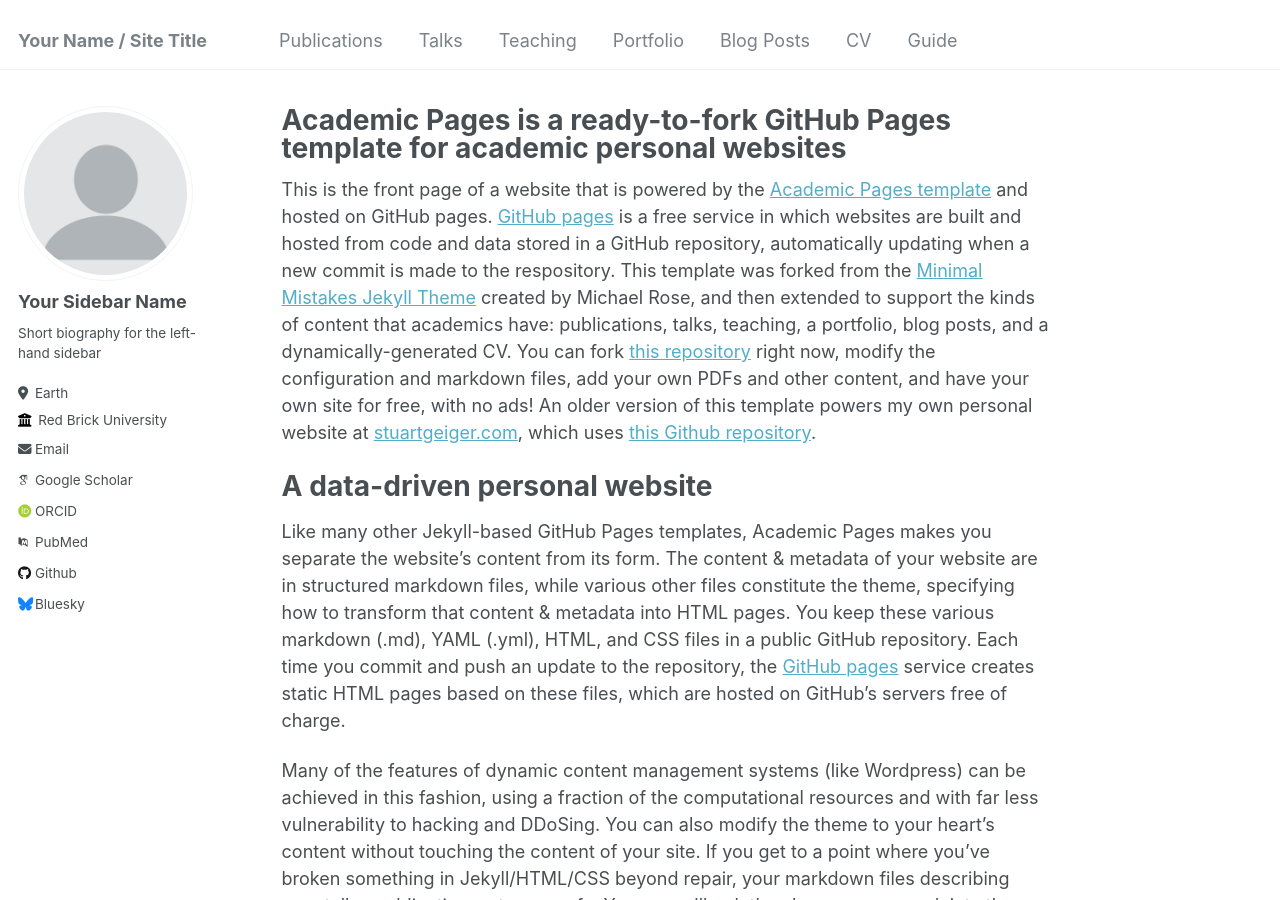
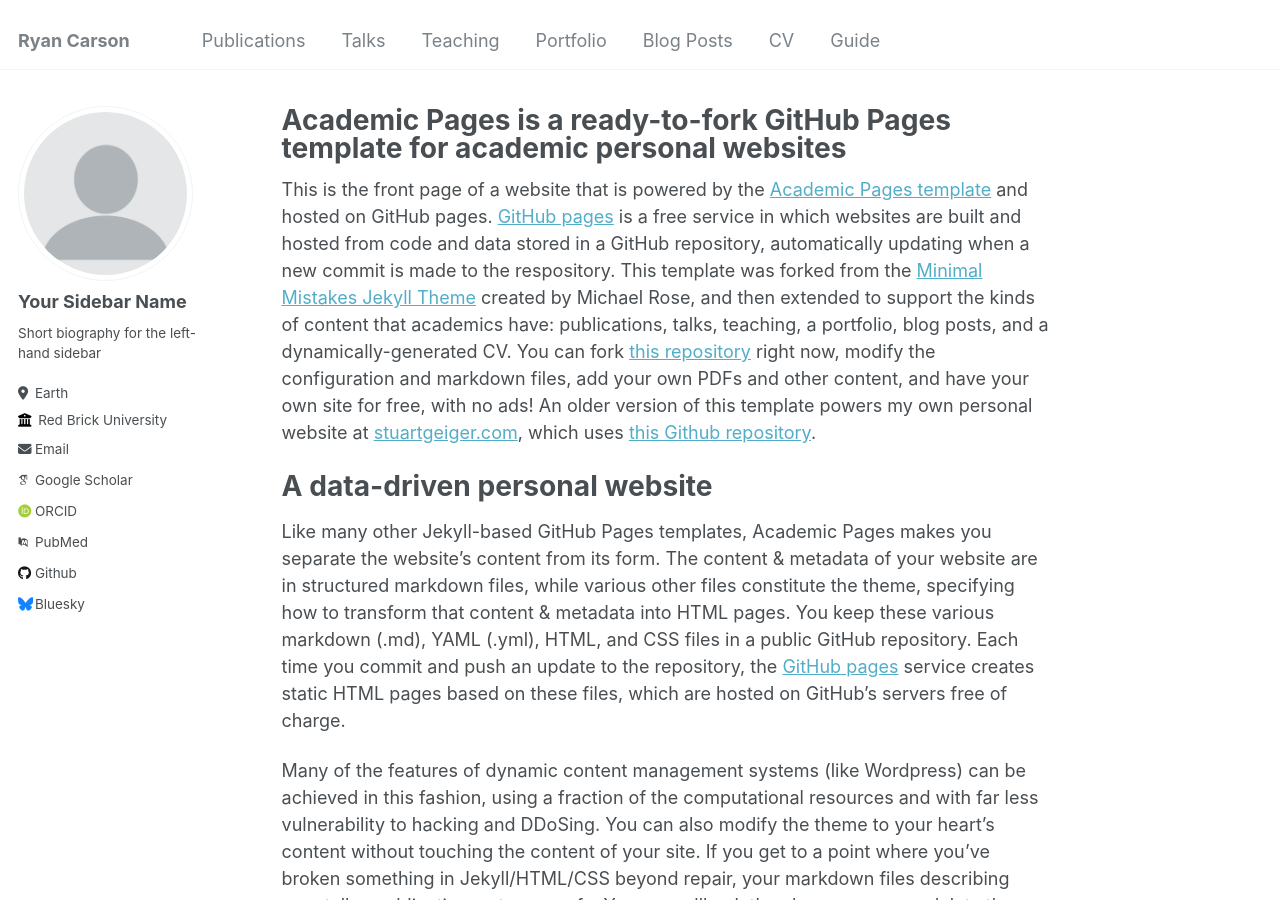
Before and after one commit to rmcarson/rmcarson.github.io, a Jekyll site: the page built from _pages/about.md, in a window 1280 px wide and 900 px high. Built offline with Jekyll 4.4.1, drawn with Linux system fonts in a browser that asks for light colours; some web fonts are replaced.

Commit message:
Update _config.yml

```diff
--- a/_config.yml
+++ b/_config.yml
@@ -8,7 +8,7 @@
 
 # Basic Site Settings
 locale                   : "en-US"
-title                    : "Your Name / Site Title"
+title                    : "Ryan Carson"
 title_separator          : "-"
 name                     : &name "Your Name"
 description              : &description "personal description"
```
